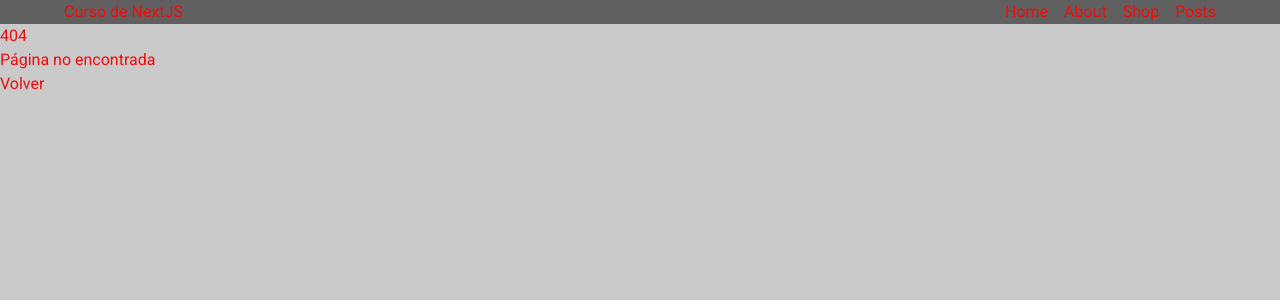
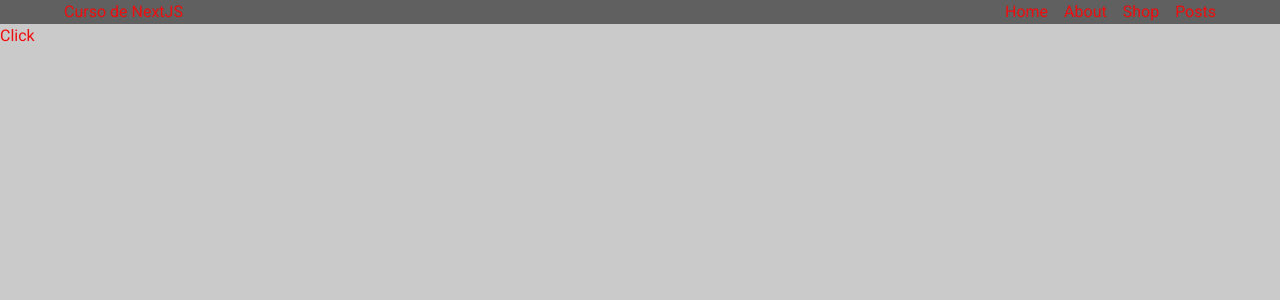
Before and after one commit to jlcarrascof/NextJs-Fundamentals, a Next.js app in the folder mynextproject/: page /users/1 in a window 1280 px wide. Before the commit this address had no page. Shown: the top 300 px of the page. Built offline with nearby package versions, Linux system fonts and the light colour scheme.

Commit message:
Create User ID page

```diff
--- /dev/null
+++ b/mynextproject/src/app/users/[userId]/page.jsx
@@ -0,0 +1,14 @@
+function UserPage({ params }) {
+    console.log(params);
+  return (
+    <div>
+        <button onClick={() =>
+            console.log('Testing UserPage')
+        }>
+            Click
+        </button>
+    </div>
+  )
+}
+
+export default UserPage;
```
